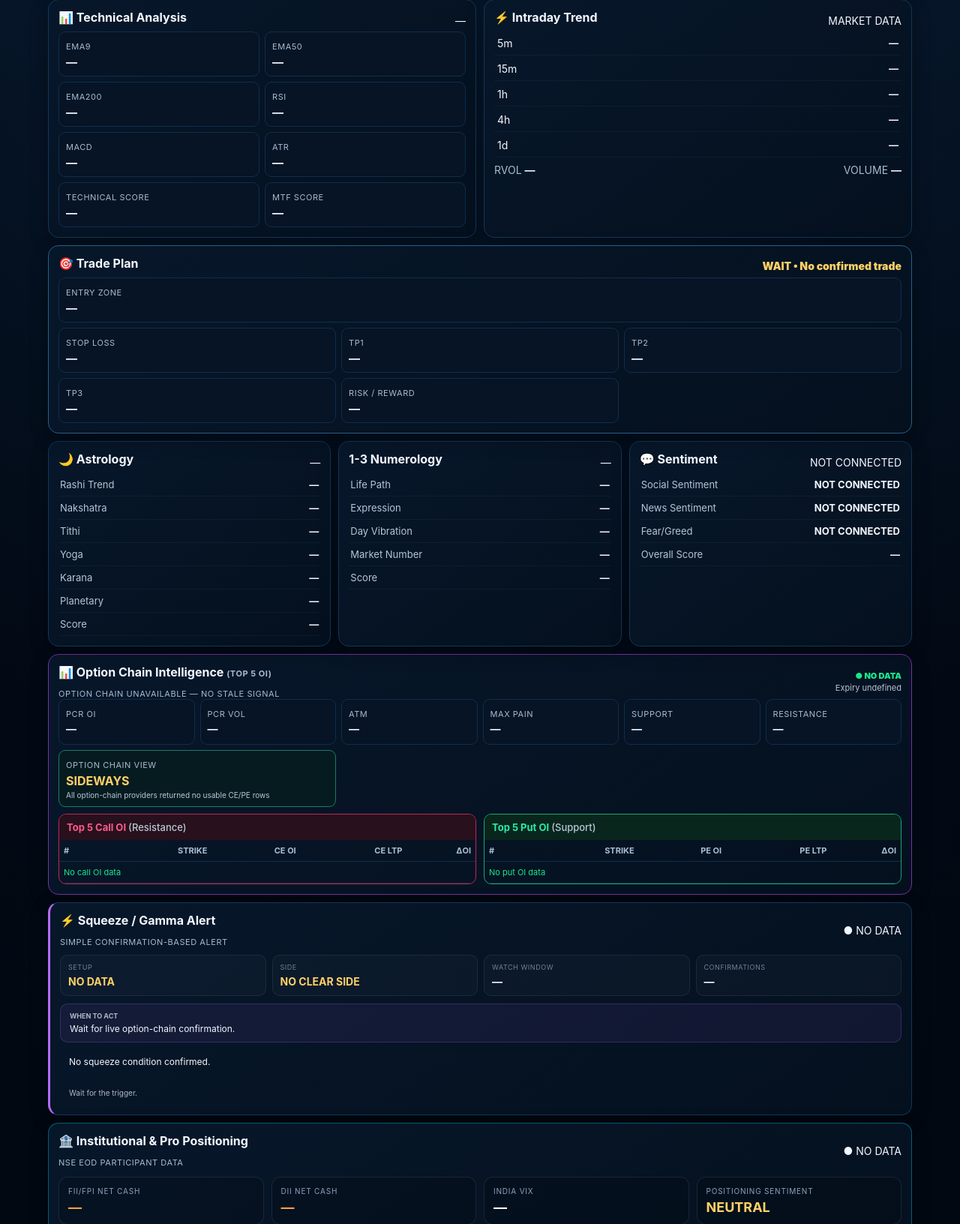
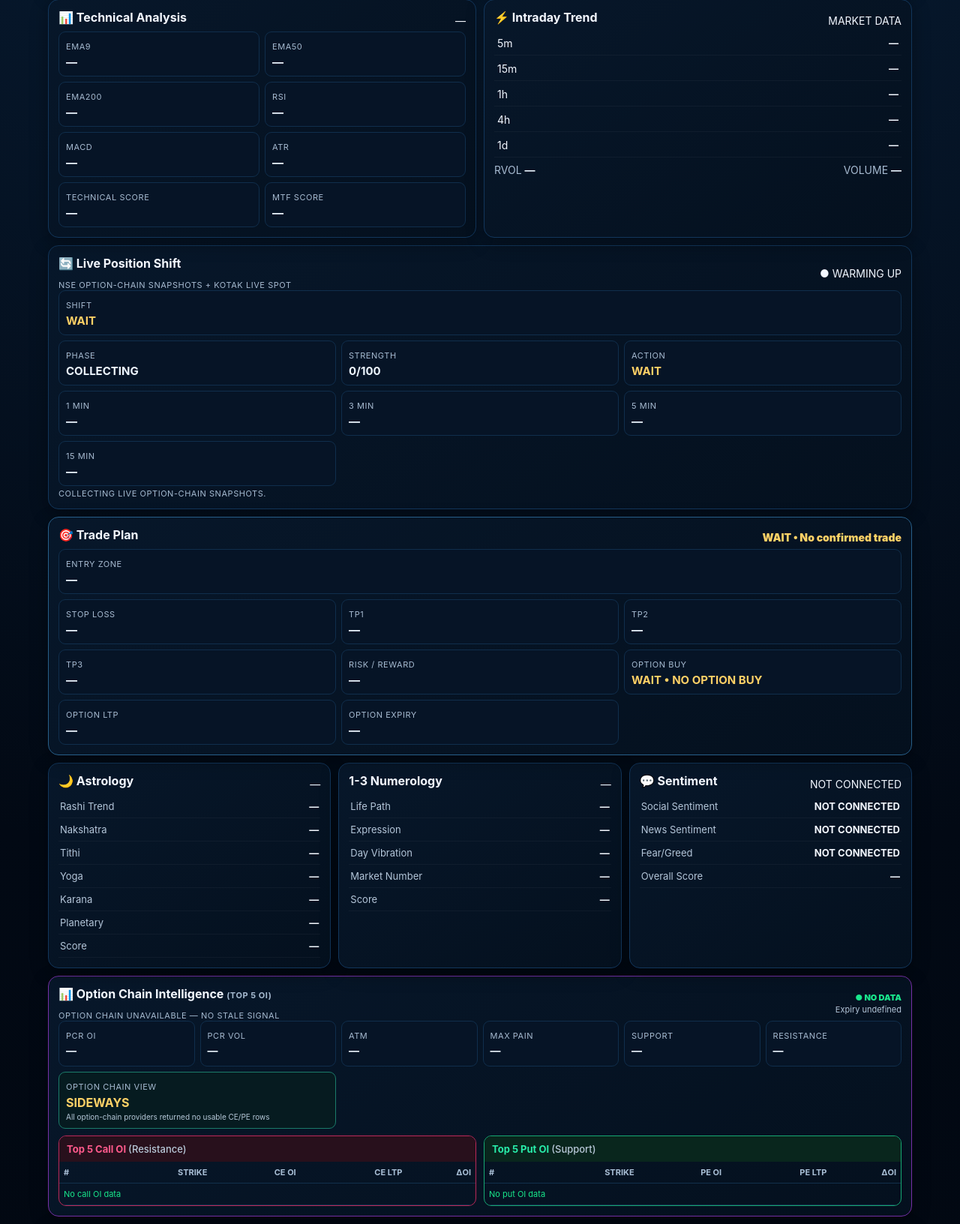
Before and after one commit to ansh9999999/NAKSHATRA-AI-v3.5, a FastAPI app: page / in a window 1280 px wide. Shown: the part 474-2106 px from the top of the page at 75% size. Run offline with FastAPI, Linux system fonts and the light colour scheme; data that the repository does not hold is empty.

Commit message:
Add live position shift section to dashboard

```diff
--- a/templates/dashboard.html
+++ b/templates/dashboard.html
@@ -40,7 +40,8 @@
 <section class="card"><div class="section-head"><h2>⚡ Intraday Trend</h2><span id="activityRegime">—</span></div><div class="trend-list"><div><span>5m</span><b id="intra5">—</b></div><div><span>15m</span><b id="intra15">—</b></div><div><span>1h</span><b id="intra1h">—</b></div><div><span>4h</span><b id="intra4h">—</b></div><div><span>1d</span><b id="intra1d">—</b></div></div><div class="mini-meta"><span>RVOL <b id="relativeVolume">—</b></span><span>VOLUME <b id="volumeRegime">—</b></span></div></section>
 </section>
 
-<section class="card trade-plan"><div class="section-head"><h2>🎯 Trade Plan</h2><span id="riskState">WAIT — waiting for confirmation</span></div><div class="plan-grid"><div><small>ENTRY ZONE</small><b id="entryZone">—</b></div><div><small>STOP LOSS</small><b id="stopLoss">—</b></div><div><small>TP1</small><b id="tp1">—</b></div><div><small>TP2</small><b id="tp2">—</b></div><div><small>TP3</small><b id="tp3">—</b></div><div><small>RISK / REWARD</small><b id="rr">—</b></div></div></section>
+<section class="card"><div class="section-head"><div><h2>🔄 Live Position Shift</h2><small>NSE option-chain snapshots + Kotak live spot</small></div><span id="shiftStatus">● WARMING UP</span></div><div class="plan-grid"><div><small>SHIFT</small><b id="shiftBias">WAIT</b></div><div><small>PHASE</small><b id="shiftPhase">COLLECTING</b></div><div><small>STRENGTH</small><b id="shiftStrength">0/100</b></div><div><small>ACTION</small><b id="shiftAction">WAIT</b></div><div><small>1 MIN</small><b id="shift1m">—</b></div><div><small>3 MIN</small><b id="shift3m">—</b></div><div><small>5 MIN</small><b id="shift5m">—</b></div><div><small>15 MIN</small><b id="shift15m">—</b></div></div><small id="shiftNote">Collecting snapshots…</small></section>
+<section class="card trade-plan"><div class="section-head"><h2>🎯 Trade Plan</h2><span id="riskState">WAIT — waiting for confirmation</span></div><div class="plan-grid"><div><small>ENTRY ZONE</small><b id="entryZone">—</b></div><div><small>STOP LOSS</small><b id="stopLoss">—</b></div><div><small>TP1</small><b id="tp1">—</b></div><div><small>TP2</small><b id="tp2">—</b></div><div><small>TP3</small><b id="tp3">—</b></div><div><small>RISK / REWARD</small><b id="rr">—</b></div><div><small>OPTION BUY</small><b id="optionBuy">WAIT</b></div><div><small>OPTION LTP</small><b id="optionLtp">—</b></div><div><small>OPTION EXPIRY</small><b id="optionExpiry">—</b></div></div></section>
 
 <section class="triple-grid"><section class="card"><div class="section-head"><h2>🌙 Astrology</h2><span id="moduleAstrology">—</span></div><div id="astroRows" class="analysis-rows"></div></section><section class="card"><div class="section-head"><h2>1-3 Numerology</h2><span id="moduleNumerology">—</span></div><div id="numRows" class="analysis-rows"></div></section><section class="card"><div class="section-head"><h2>💬 Sentiment</h2><span id="sentimentBias">—</span></div><div id="sentimentRows" class="analysis-rows"></div></section></section>
 
```
